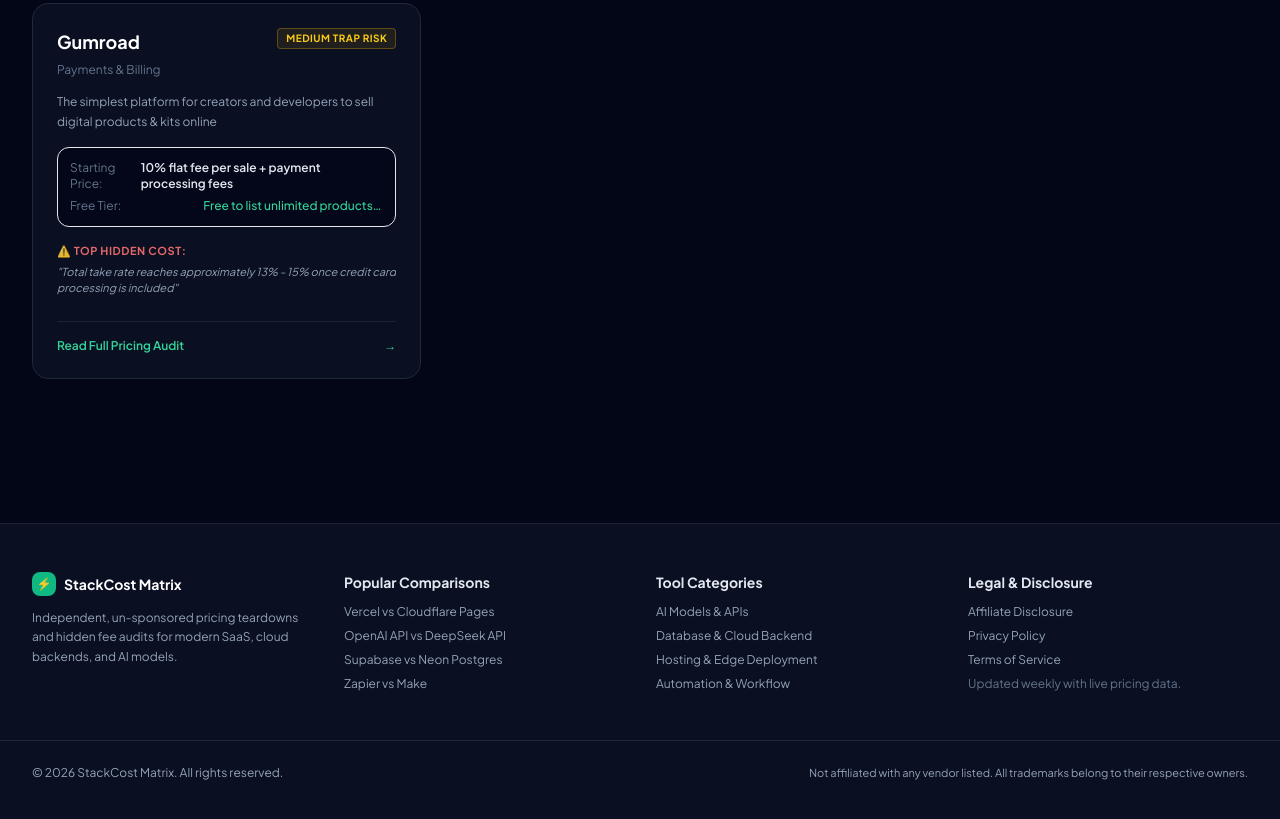
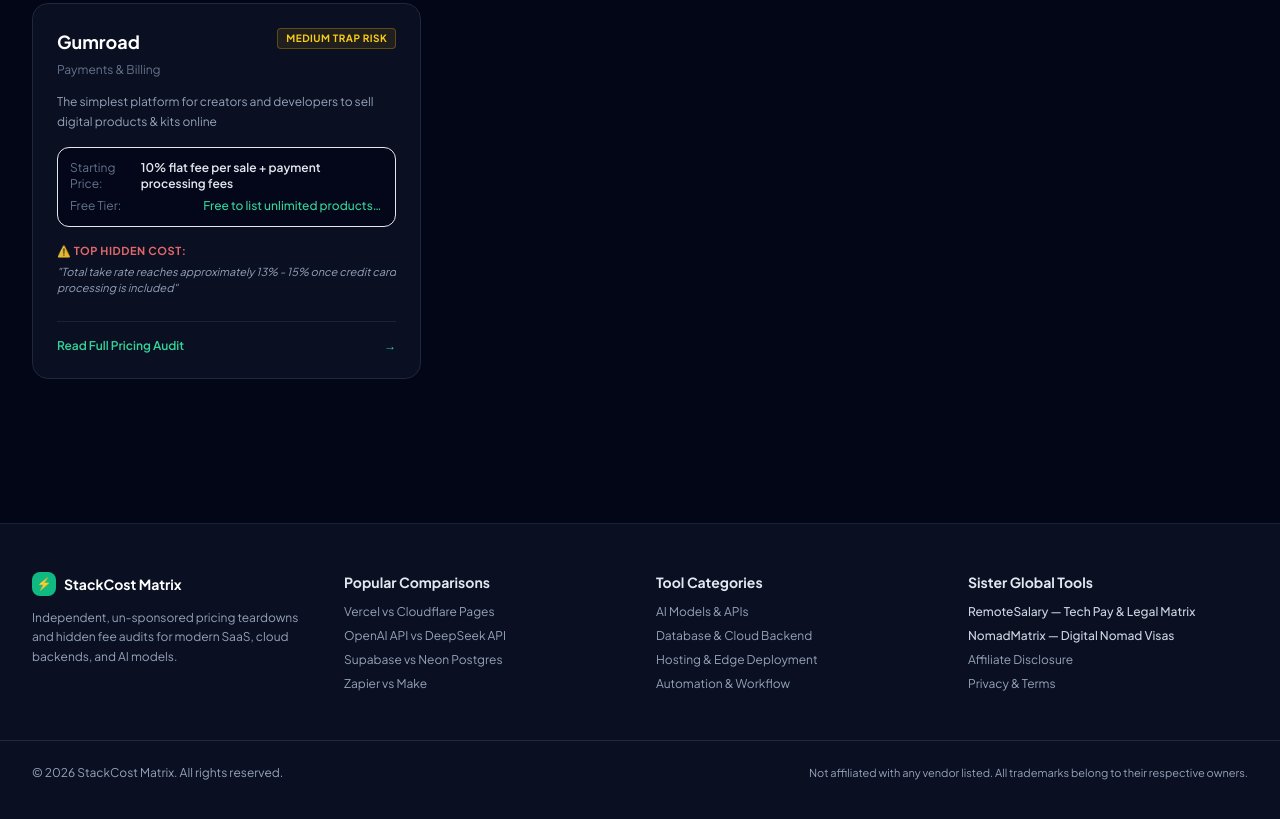
Before and after one commit to yuansent/stackcost-matrix, an Astro site: page / in a window 1280 px wide. Shown: the part 5404-6223 px from the top of the page. Built offline with nearby package versions, Linux system fonts and the light colour scheme; Astro itself is replaced by a stand-in of ours.

Commit message:
feat: cross-link matrix with RemoteSalary & NomadMatrix

```diff
--- a/src/layouts/Layout.astro
+++ b/src/layouts/Layout.astro
@@ -115,12 +115,12 @@ const { title, description = "Real SaaS pricing calculators, hidden fees exposed
         </div>
 
         <div>
-          <h4 class="font-bold text-slate-200 text-sm mb-3">Legal &amp; Disclosure</h4>
+          <h4 class="font-bold text-slate-200 text-sm mb-3">Sister Global Tools</h4>
           <ul class="space-y-2">
+            <li><a href="https://salary.apexcraftweb.com" target="_blank" class="hover:text-emerald-400 font-medium text-slate-300 transition">RemoteSalary — Tech Pay &amp; Legal Matrix</a></li>
+            <li><a href="https://nomad.apexcraftweb.com" target="_blank" class="hover:text-emerald-400 font-medium text-slate-300 transition">NomadMatrix — Digital Nomad Visas</a></li>
             <li><a href="/disclosure" class="hover:text-emerald-400 transition">Affiliate Disclosure</a></li>
-            <li><a href="/privacy" class="hover:text-emerald-400 transition">Privacy Policy</a></li>
-            <li><a href="/terms" class="hover:text-emerald-400 transition">Terms of Service</a></li>
-            <li><span class="text-slate-500">Updated weekly with live pricing data.</span></li>
+            <li><a href="/privacy" class="hover:text-emerald-400 transition">Privacy &amp; Terms</a></li>
           </ul>
         </div>
       </div>
```
